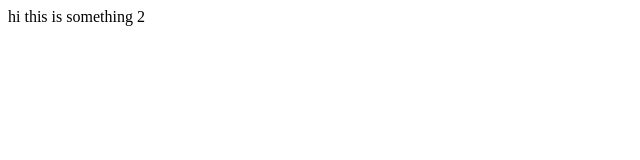
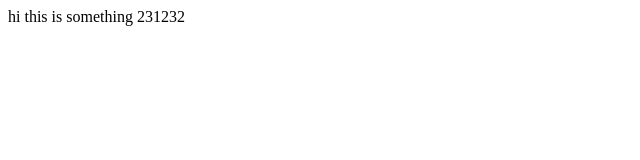
Before and after one commit to godnondsilva/experimentation, a plain HTML site: page something/something.html in a window 1280 px wide. Shown: the full height of the page, 0-640 px from the left. Drawn offline with Linux system fonts and the light colour scheme.

Commit message:
test branch

```diff
--- a/something/something.html
+++ b/something/something.html
@@ -7,6 +7,6 @@
     <title>Document</title>
 </head>
 <body>
-    hi this is something 2
+    hi this is something 231232
 </body>
 </html>
```
